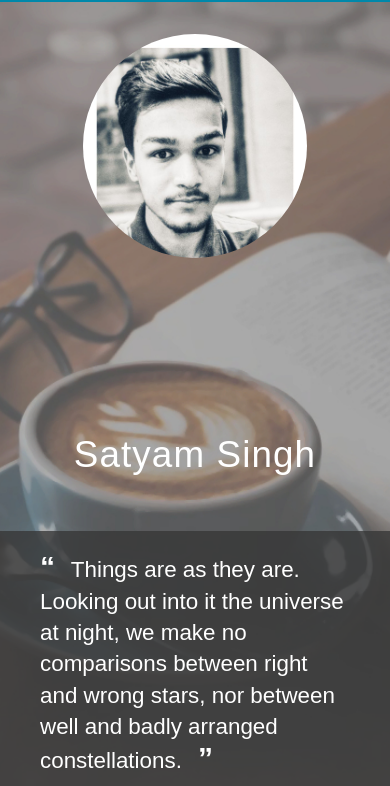
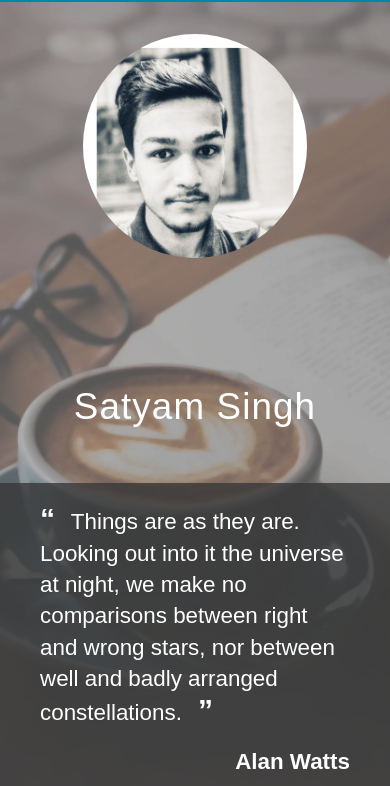
Before and after one commit to trueleo/trueleo.github.io, a plain HTML site: page index.html in a window 390 px wide. Shown: the part 58-844 px from the top of the page. Drawn offline with Linux system fonts and the light colour scheme; a script that the page names is missing; a web font is replaced by a local one.

Commit message:
few more changes

```diff
--- a/main.css
+++ b/main.css
@@ -303,6 +303,7 @@ nav {
 @media screen and (max-width: 750px) {
     .intro {
         width: 100vw;
+        min-height: 40em;
         flex-direction: column;
     }
 
@@ -311,13 +312,16 @@ nav {
     }
 
     .intro-left, .intro-right {
-        flex: 1;
         overflow: unset;
         width: inherit;
         min-width: unset;
         max-width: unset;
-        min-height: 27em;
+        min-height: 20em;
+    }
+
+    .intro-left {
         height: 24em;
+        min-height: 23em;
     }
 
     .layer-profile {
@@ -337,12 +341,7 @@ nav {
 
     .intro-left, .intro-right {
         position: relative;
-        height: 50vh;
         display: inline-block;
-    }
-
-    .intro-wall {
-        height: 100%;
     }
 
     .intro h1 {
```
